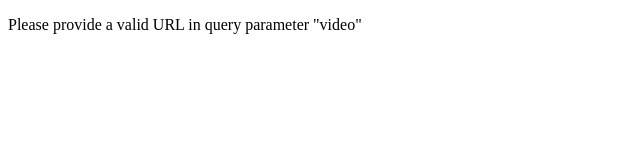
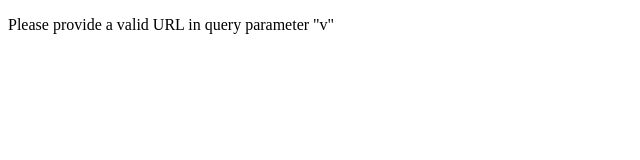
Before and after one commit to Qencode-Corp/player-samples, a plain HTML site: page index.html in a window 1280 px wide. Shown: the full height of the page, 0-640 px from the left. Drawn offline with Linux system fonts and the light colour scheme.

Commit message:
Update index.html

```diff
--- a/index.html
+++ b/index.html
@@ -22,7 +22,7 @@
       })
   } else {
     const errorMessage = document.createElement('p');
-    errorMessage.textContent = 'Please provide a valid URL in query parameter "video"';
+    errorMessage.textContent = 'Please provide a valid URL in query parameter "v"';
     document.body.appendChild(errorMessage);
   }
 
```
